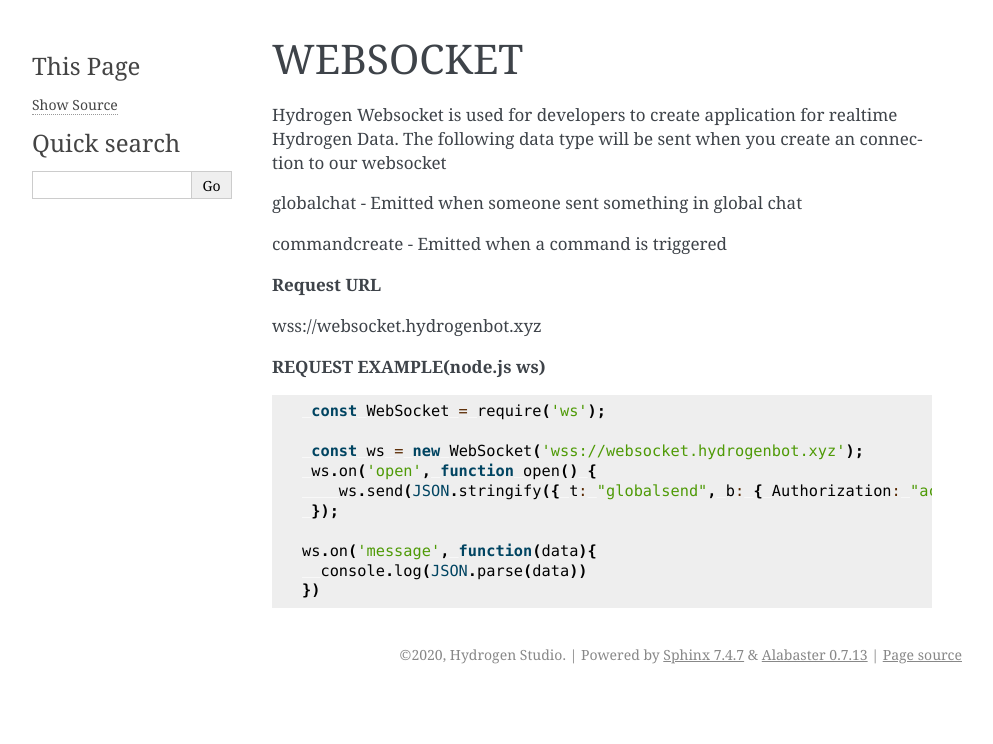
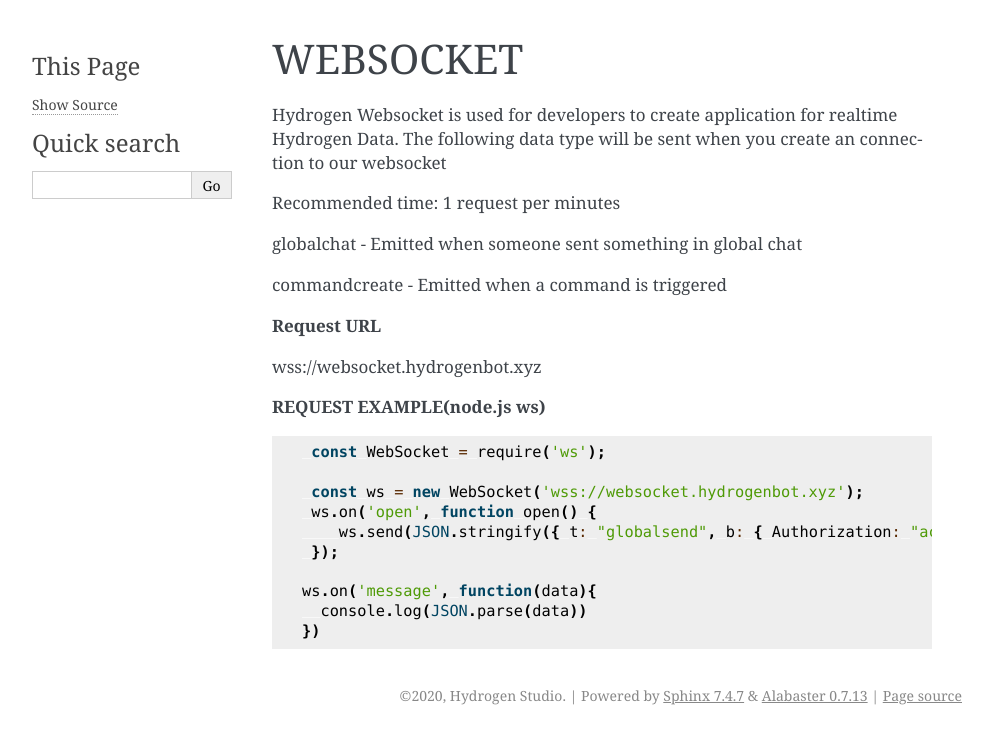
Before and after one commit to jerryzhangdev/hydrogen-developer-docs, a Sphinx documentation site: the page built from docs/source/websocket.rst, in a window 1280 px wide. Shown: the top 744 px of the page, without its empty margins (148-1141 px from the left). Built offline with Sphinx 7.4.7, drawn with Linux system fonts in a browser that asks for light colours.

Commit message:
Update websocket.rst

```diff
--- a/docs/source/websocket.rst
+++ b/docs/source/websocket.rst
@@ -2,6 +2,8 @@
 =========
 
 Hydrogen Websocket is used for developers to create application for realtime Hydrogen Data. The following data type will be sent when you create an connection to our websocket
+
+Recommended time: 1 request per minutes
 
 globalchat - Emitted when someone sent something in global chat
 
```
